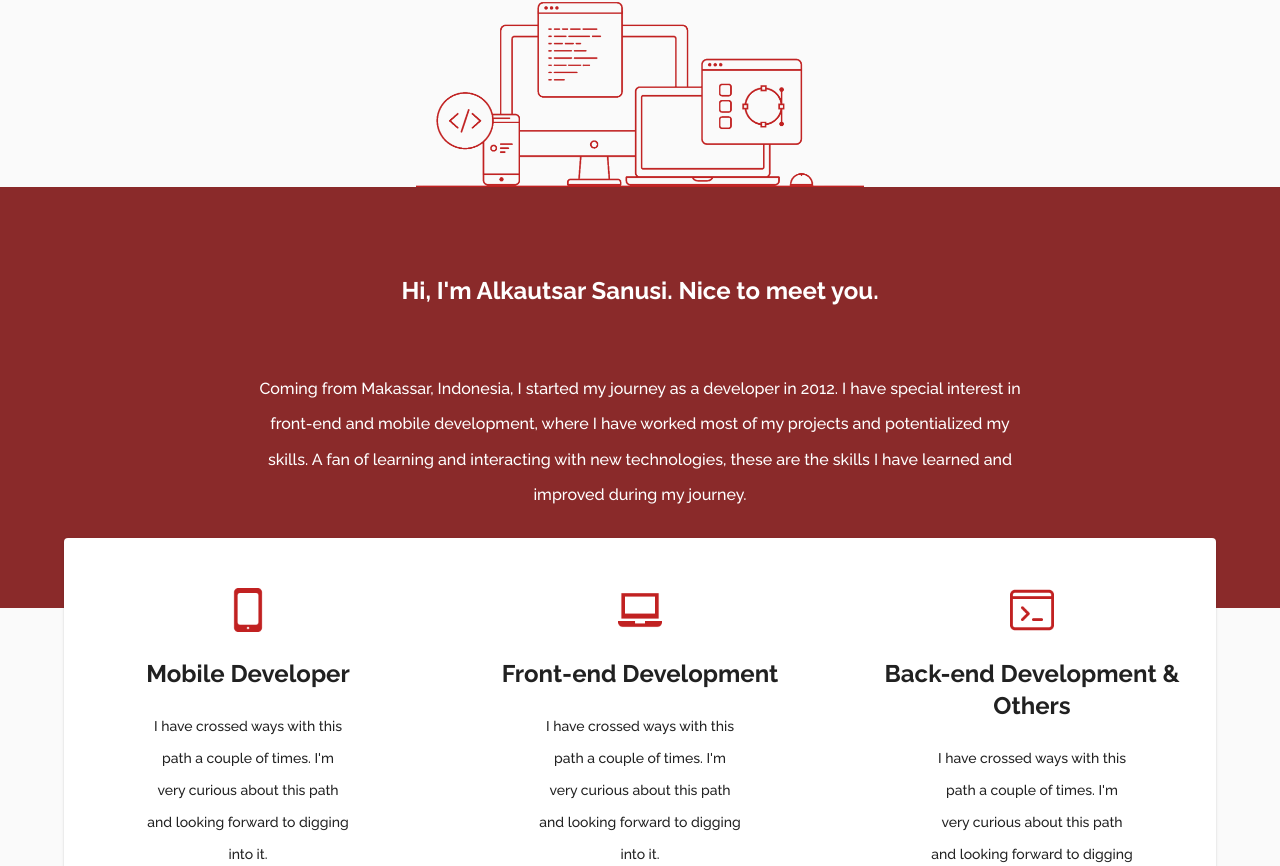
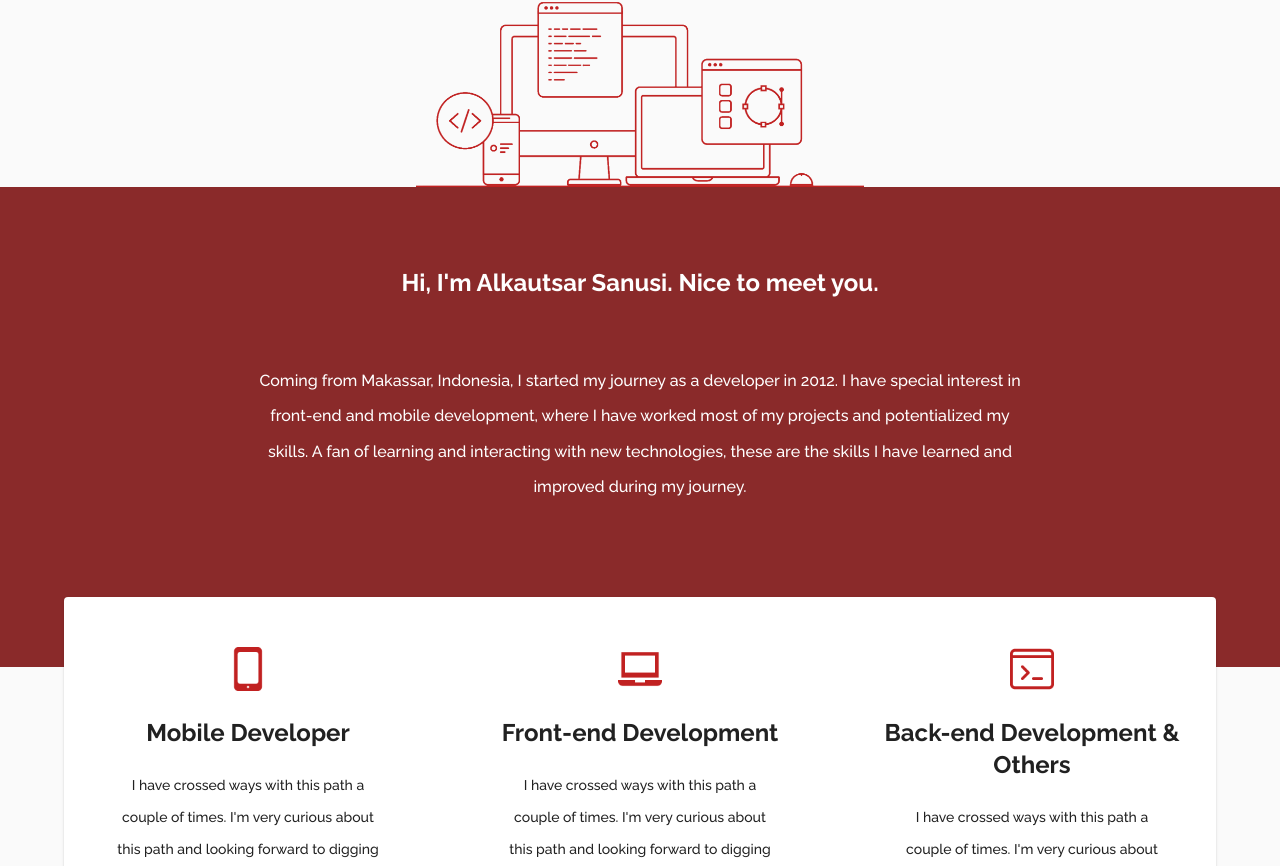
Before and after one commit to alsanusi/new-als-site, a React (Create React App) app: page / in a window 1280 px wide. Shown: the part 734-1600 px from the top of the page. Built offline with nearby package versions, Linux system fonts and the light colour scheme.

Commit message:
feat: new layout

```diff
--- a/src/views/Index.jsx
+++ b/src/views/Index.jsx
@@ -54,7 +54,7 @@ const useStyles = makeStyles((theme) => ({
         },
     },
     descHeader: {
-        paddingTop: theme.spacing(11),
+        paddingTop: theme.spacing(10),
         color: '#fff',
         fontWeight: 'bold',
         width: '60%',
@@ -73,7 +73,7 @@ const useStyles = makeStyles((theme) => ({
     },
     redBox: {
         backgroundColor: '#8a2a2a',
-        minHeight: '50vh',
+        minHeight: '60vh',
         width: '100%'
     },
     bullet: {
--- a/src/views/components/ContactMe.jsx
+++ b/src/views/components/ContactMe.jsx
@@ -24,7 +24,6 @@ const useStyles = makeStyles((theme) => ({
     },
     skillsDesc: {
         marginBotton: 30,
-        width: '80%',
         lineHeight: '2.3',
         marginLeft: 'auto',
         marginRight: 'auto',
--- a/src/views/components/Skills.jsx
+++ b/src/views/components/Skills.jsx
@@ -23,7 +23,7 @@ const useStyles = makeStyles({
     },
     skillsDesc: {
         marginBotton: 30,
-        width: '60%',
+        width: '80%',
         lineHeight: '2.3',
         marginLeft: 'auto',
         marginRight: 'auto',
```
